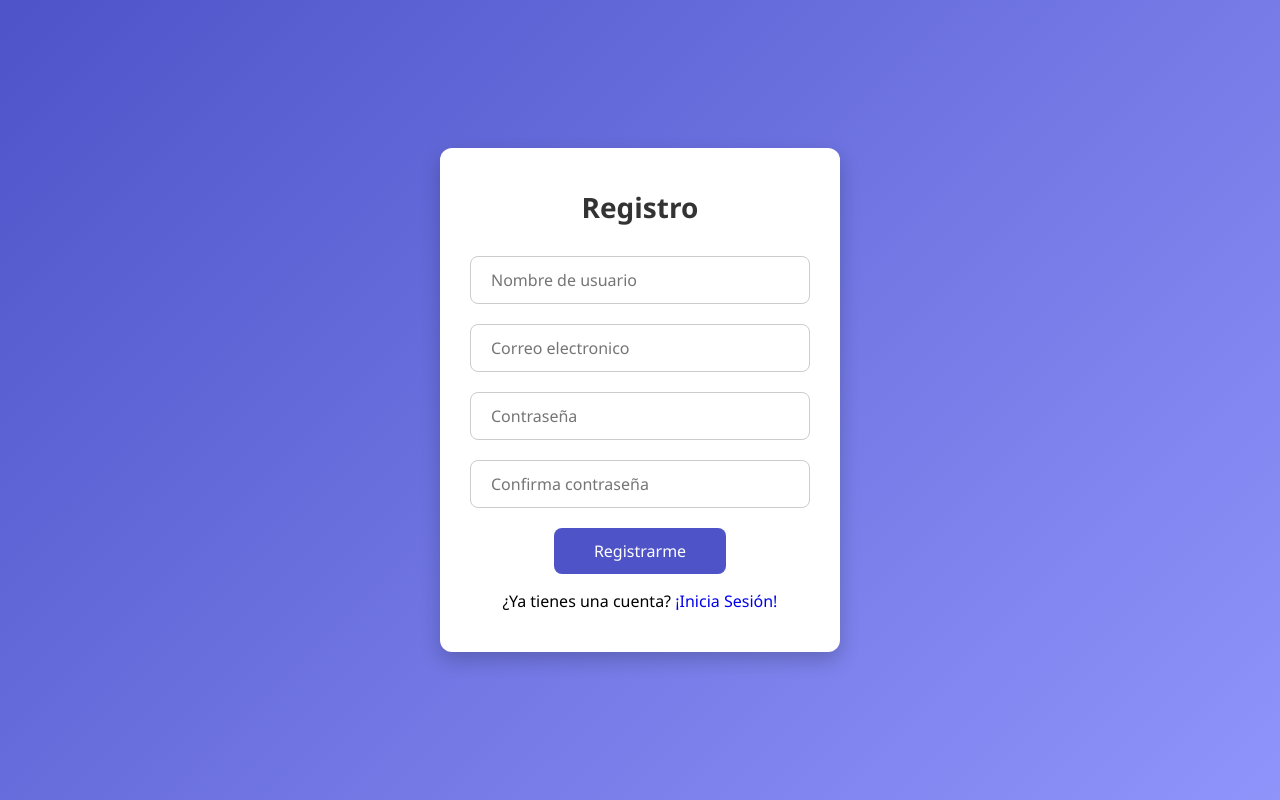
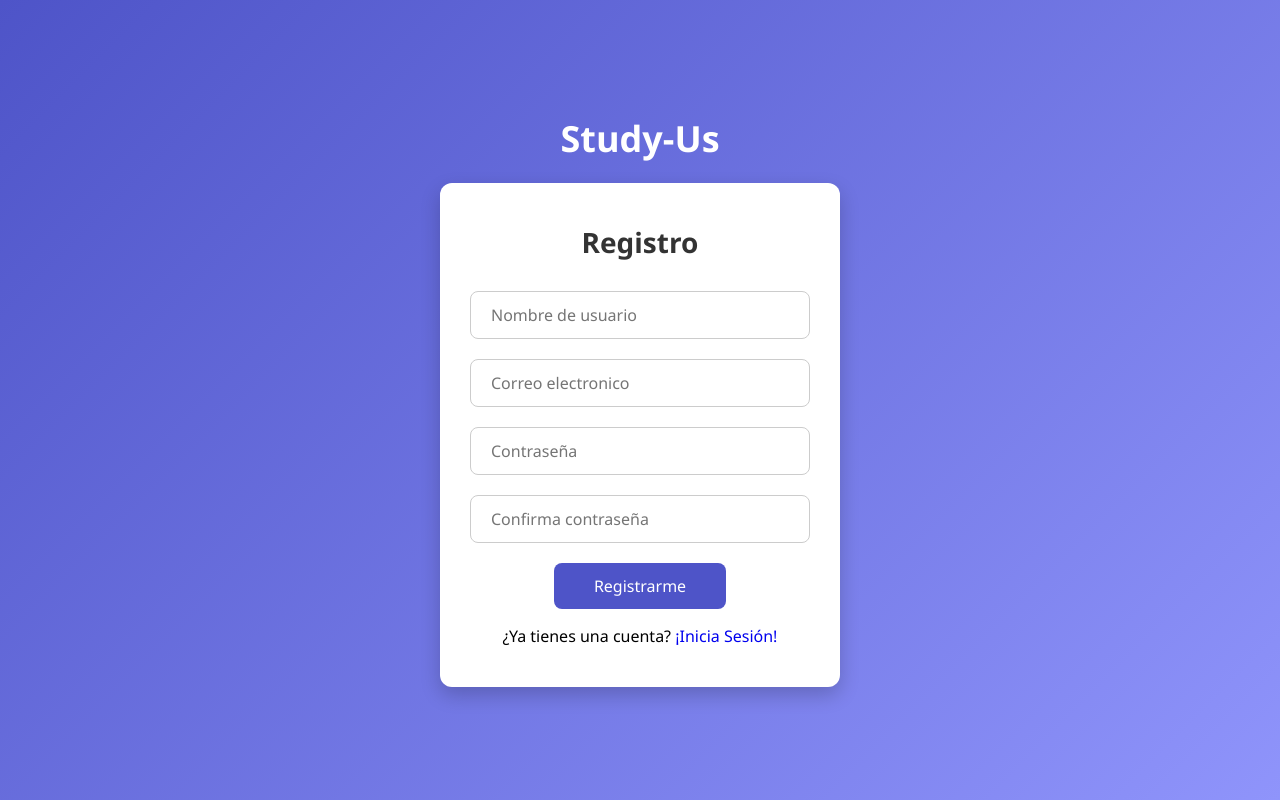
Before and after one commit to Zeit-bit/Study-Us-Frontend, a React (Vite) app in the folder client/: page /register in a window 1280 px wide. Built offline with nearby package versions, Linux system fonts and the light colour scheme.

Commit message:
Add logo title over login and register

```diff
--- a/client/src/components/Modal.css
+++ b/client/src/components/Modal.css
@@ -4,7 +4,7 @@
 	left: 0;
 	width: 100vw;
 	height: 100vh;
-	background-color: rgba(0, 0, 0, 0.6); /* fondo semitransparente */
+	background-color: rgba(0, 0, 0, 0.6);
 	display: flex;
 	justify-content: center;
 	align-items: center;
--- a/client/src/pages/Login.css
+++ b/client/src/pages/Login.css
@@ -3,6 +3,18 @@
   display: flex;
   justify-content: center;
   align-items: center;
+}
+
+.login-content {
+  display: flex;
+  flex-direction: column;
+  align-items: center;
+}
+
+.login-logotext {
+  font-size: 36px;
+  color: white;
+  margin-bottom: 20px;
 }
 
 .login-container {
--- a/client/src/pages/Login.jsx
+++ b/client/src/pages/Login.jsx
@@ -2,8 +2,7 @@ import { Link } from 'react-router-dom';
 import { useState } from 'react';
 import axios from 'axios';
 import Modal from '../components/Modal';
-import './login.css';  // Asegúrate de importar el CSS correspondiente
-
+import './login.css';
 const Login = () => {
   const [email, setEmail] = useState("");
   const [password, setPassword] = useState("");
@@ -32,6 +31,8 @@ const Login = () => {
 
   return (
     <div className="login-wrapper">
+      <div className="login-content">
+        <h1 className="login-logotext">Study-Us</h1>
         <div className="login-container">
           <h1 className="login-title">Inicio de Sesión</h1>
           <form onSubmit={sendRequest}>
@@ -55,6 +56,7 @@ const Login = () => {
           </form>
           <p>¿No tienes cuenta? <Link to={"/register"} className="login-link">¡Regístrate!</Link></p>
         </div>
+      </div>
       {modalInfo.msg ? <Modal msg={modalInfo.msg} btnMsg={modalInfo.btnMsg} toPath={modalInfo.toPath} onClose={() => resetFields()} /> : null}
     </div>
   );
--- a/client/src/pages/Register.css
+++ b/client/src/pages/Register.css
@@ -3,6 +3,18 @@
   display: flex;
   justify-content: center;
   align-items: center;
+}
+
+.register-content {
+  display: flex;
+  flex-direction: column;
+  align-items: center;
+}
+
+.register-logotext {
+  font-size: 36px;
+  color: white;
+  margin-bottom: 20px;
 }
 
 .register-container {
--- a/client/src/pages/Register.jsx
+++ b/client/src/pages/Register.jsx
@@ -30,6 +30,8 @@ const sendRequest = async (e) => {
 
   return (
     <div className="register-wrapper">
+      <div className="register-content">
+        <h1 className="register-logotext">Study-Us</h1>
         <div className="register-container">
           <h1 className="register-title">Registro</h1>
           <form onSubmit={sendRequest}>
@@ -70,6 +72,7 @@ return (
           <p>¿Ya tienes una cuenta? <Link to='/login' className="register-link">¡Inicia Sesión!</Link></p>
         </div>
       </div>
+    </div>
   );
 };
 
```
Lines whose indentation alone changed are shown as unchanged.
